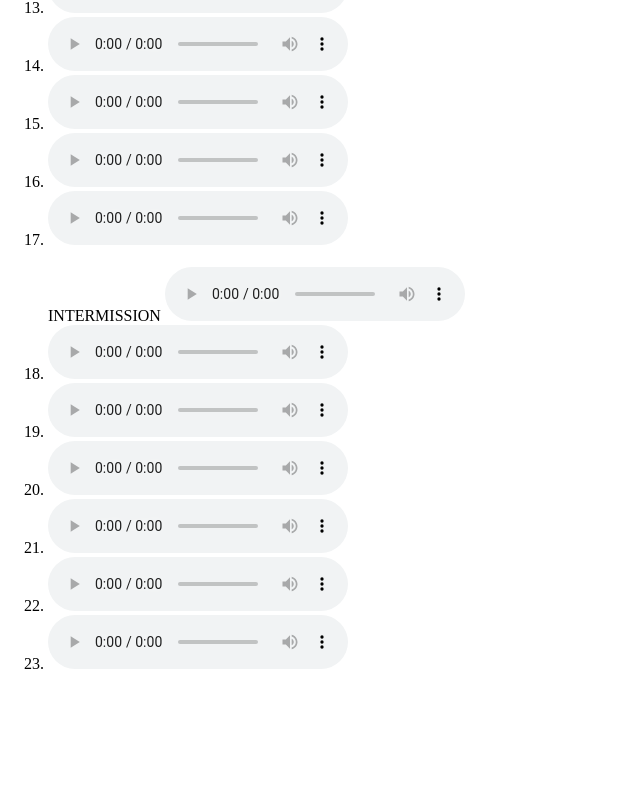
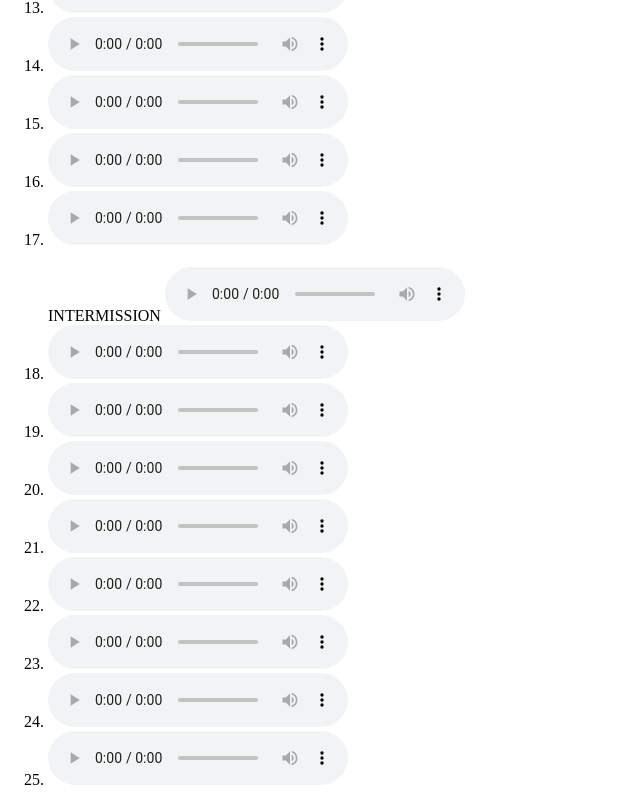
Before and after one commit to Sammy99jsp/deus-audio, a plain HTML site: page index.html in a window 1280 px wide. Shown: the part 889-1694 px from the top of the page, without its empty margins (0-640 px from the left). Before the commit the page ends 1578 px from the top, so only its background shows below. Drawn offline with Linux system fonts and the light colour scheme.

Commit message:
Add XXIV, XXV

```diff
--- a/index.html
+++ b/index.html
@@ -36,6 +36,8 @@
 	    <li><audio src="https://deus-audio.s3.eu-west-2.amazonaws.com/XXI.mp3" controls /></li>
 	    <li><audio src="https://deus-audio.s3.eu-west-2.amazonaws.com/XXII.mp3" controls /></li>
 	    <li><audio src="https://deus-audio.s3.eu-west-2.amazonaws.com/XXIII.mp3" controls /></li>
+	    <li><audio src="https://deus-audio.s3.eu-west-2.amazonaws.com/XXIV.mp3" controls /></li>
+	    <li><audio src="https://deus-audio.s3.eu-west-2.amazonaws.com/XXV.mp3" controls /></li>
     </ol>
 		<noscript>Please enable JavaScript to view this application.</noscript>
 	</body>
```
